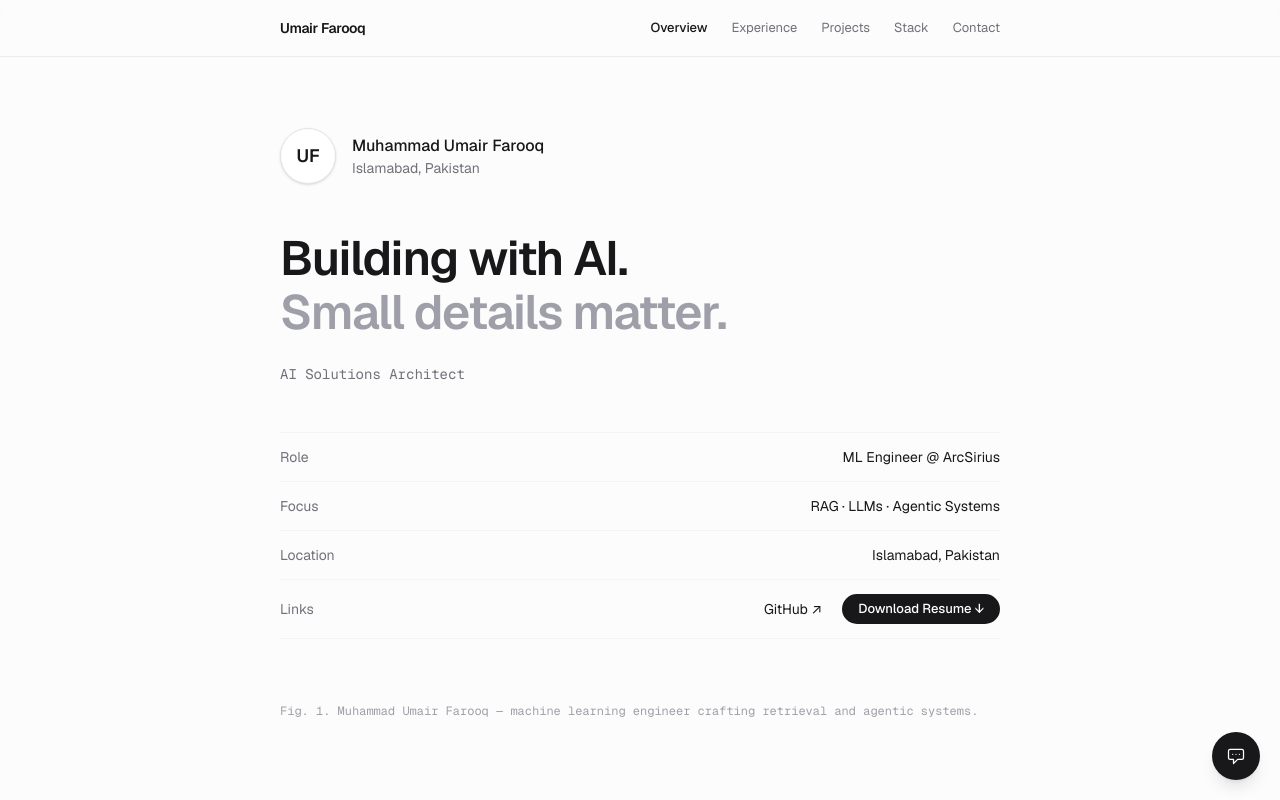
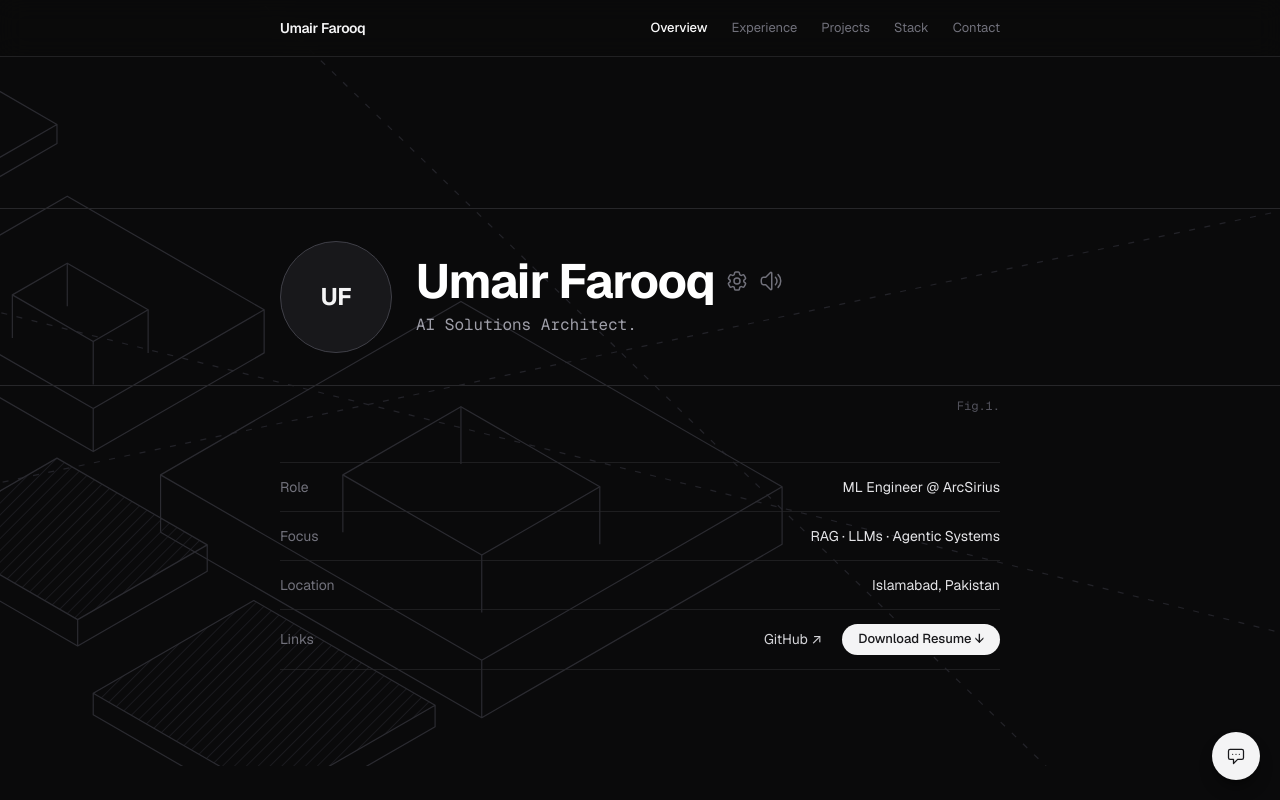
Before and after one commit to Umair-Farooque/Portfolio, a React (Vite) app: page / in a window 1280 px wide. Shown: the top 800 px of the page. Built offline with nearby package versions, Linux system fonts and the light colour scheme; the HTML template or start-up script is replaced by a standard one.

Commit message:
feat: dark mode + isometric wireframe hero matching chanhdai.com reference - near-black zinc theme site-wide, hero with iso wireframe blocks/hatched slabs/dashed guides, name band with avatar and Fig.1 caption, dark restyle of navbar/sections/contact/chatbot

```diff
--- a/src/App.tsx
+++ b/src/App.tsx
@@ -17,7 +17,7 @@ function App() {
                 <Skills />
                 <CV />
             </main>
-            <footer className="border-t border-zinc-200">
+            <footer className="border-t border-zinc-800">
                 <div className="mx-auto flex max-w-3xl flex-col items-center justify-between gap-2 px-6 py-8 sm:flex-row">
                     <p className="font-mono text-xs text-zinc-400">© 2026 Muhammad Umair Farooq</p>
                     <p className="font-mono text-xs text-zinc-400">
--- a/src/components/ChatBot.tsx
+++ b/src/components/ChatBot.tsx
@@ -59,14 +59,14 @@ const ChatBot = () => {
     return (
         <div className="fixed bottom-5 right-5 z-50 flex flex-col items-end">
             {isOpen && (
-                <div className="mb-3 flex w-[22rem] max-w-[calc(100vw-2.5rem)] flex-col overflow-hidden rounded-2xl border border-zinc-200 bg-white shadow-2xl">
+                <div className="mb-3 flex w-[22rem] max-w-[calc(100vw-2.5rem)] flex-col overflow-hidden rounded-2xl border border-zinc-800 bg-[#111113] shadow-2xl shadow-black/50">
                     {/* Header */}
-                    <div className="flex items-center justify-between border-b border-zinc-100 p-3">
-                        <h3 className="text-sm font-medium">Ask about Umair</h3>
+                    <div className="flex items-center justify-between border-b border-zinc-800 p-3">
+                        <h3 className="text-sm font-medium text-zinc-100">Ask about Umair</h3>
                         <button
                             onClick={() => setIsOpen(false)}
                             aria-label="Close chat"
-                            className="flex h-7 w-7 items-center justify-center rounded-full text-zinc-400 transition-colors hover:bg-zinc-100 hover:text-zinc-700"
+                            className="flex h-7 w-7 items-center justify-center rounded-full text-zinc-500 transition-colors hover:bg-zinc-800 hover:text-zinc-300"
                         >
                             <svg className="h-4 w-4" fill="none" stroke="currentColor" strokeWidth="1.5" viewBox="0 0 24 24">
                                 <path strokeLinecap="round" d="M6 18L18 6M6 6l12 12" />
@@ -75,14 +75,14 @@ const ChatBot = () => {
                     </div>
 
                     {/* Messages */}
-                    <div className="h-80 space-y-3 overflow-y-auto bg-[#fcfcfc] p-4">
+                    <div className="h-80 space-y-3 overflow-y-auto bg-[#0d0d0f] p-4">
                         {messages.map((msg, i) => (
                             <div key={i} className={`flex ${msg.role === 'user' ? 'justify-end' : 'justify-start'}`}>
                                 <div
                                     className={`max-w-[85%] px-3.5 py-2 text-sm leading-relaxed ${
                                         msg.role === 'user'
-                                            ? 'rounded-2xl rounded-br-md bg-zinc-900 text-white'
-                                            : 'rounded-2xl rounded-bl-md border border-zinc-200 bg-white text-zinc-800'
+                                            ? 'rounded-2xl rounded-br-md bg-zinc-100 text-zinc-900'
+                                            : 'rounded-2xl rounded-bl-md border border-zinc-800 bg-zinc-900 text-zinc-300'
                                     }`}
                                 >
                                     {msg.content}
@@ -91,10 +91,10 @@ const ChatBot = () => {
                         ))}
                         {isLoading && (
                             <div className="flex justify-start">
-                                <div className="flex gap-1 rounded-2xl rounded-bl-md border border-zinc-200 bg-white px-3.5 py-2.5">
-                                    <span className="h-1.5 w-1.5 animate-bounce rounded-full bg-zinc-400" />
-                                    <span className="h-1.5 w-1.5 animate-bounce rounded-full bg-zinc-400 [animation-delay:100ms]" />
-                                    <span className="h-1.5 w-1.5 animate-bounce rounded-full bg-zinc-400 [animation-delay:200ms]" />
+                                <div className="flex gap-1 rounded-2xl rounded-bl-md border border-zinc-800 bg-zinc-900 px-3.5 py-2.5">
+                                    <span className="h-1.5 w-1.5 animate-bounce rounded-full bg-zinc-600" />
+                                    <span className="h-1.5 w-1.5 animate-bounce rounded-full bg-zinc-600 [animation-delay:100ms]" />
+                                    <span className="h-1.5 w-1.5 animate-bounce rounded-full bg-zinc-600 [animation-delay:200ms]" />
                                 </div>
                             </div>
                         )}
@@ -102,19 +102,19 @@ const ChatBot = () => {
                     </div>
 
                     {/* Input */}
-                    <form onSubmit={handleSubmit} className="flex gap-2 border-t border-zinc-100 p-3">
+                    <form onSubmit={handleSubmit} className="flex gap-2 border-t border-zinc-800 p-3">
                         <input
                             type="text"
                             value={input}
                             onChange={(e) => setInput(e.target.value)}
                             placeholder="Ask about my skills..."
-                            className="flex-1 rounded-full border border-zinc-200 px-3.5 py-2 text-sm text-zinc-900 placeholder:text-zinc-400 focus:border-zinc-400 focus:outline-none"
+                            className="flex-1 rounded-full border border-zinc-800 bg-zinc-900/60 px-3.5 py-2 text-sm text-zinc-100 placeholder:text-zinc-600 focus:border-zinc-600 focus:outline-none"
                         />
                         <button
                             type="submit"
                             disabled={isLoading}
                             aria-label="Send message"
-                            className="flex h-9 w-9 shrink-0 items-center justify-center rounded-full bg-zinc-900 text-white transition-all hover:bg-zinc-700 disabled:opacity-40"
+                            className="flex h-9 w-9 shrink-0 items-center justify-center rounded-full bg-zinc-100 text-zinc-900 transition-all hover:bg-white disabled:opacity-40"
                         >
                             <svg className="h-4 w-4" fill="none" stroke="currentColor" strokeWidth="2" viewBox="0 0 24 24">
                                 <path strokeLinecap="round" strokeLinejoin="round" d="M12 19V5m0 0l-6 6m6-6l6 6" />
@@ -128,7 +128,7 @@ const ChatBot = () => {
             <button
                 onClick={() => setIsOpen(!isOpen)}
                 aria-label={isOpen ? 'Close chat' : 'Open chat'}
-                className="flex h-12 w-12 items-center justify-center rounded-full bg-zinc-900 text-white shadow-lg transition-transform hover:scale-105 active:scale-95"
+                className="flex h-12 w-12 items-center justify-center rounded-full bg-zinc-100 text-zinc-900 shadow-lg shadow-black/40 transition-transform hover:scale-105 active:scale-95"
             >
                 {isOpen ? (
                     <svg className="h-5 w-5" fill="none" stroke="currentColor" strokeWidth="2" viewBox="0 0 24 24">
--- a/src/components/Hero.tsx
+++ b/src/components/Hero.tsx
@@ -74,7 +74,98 @@ class TextScramble {
     }
 }
 
-const roles = ['Machine Learning Engineer', 'AI Solutions Architect', 'RAG & LLM Specialist'];
+const roles = ['Machine Learning Engineer.', 'AI Solutions Architect.', 'RAG & LLM Specialist.'];
+
+/* ---------- Isometric wireframe scene ---------- */
+
+type Pt = [number, number];
+
+const COS30 = Math.cos(Math.PI / 6);
+
+const project = (x: number, y: number, z: number): Pt => [(x - y) * COS30, (x + y) * 0.5 - z];
+
+const fmt = (p: Pt) => `${p[0].toFixed(1)},${p[1].toFixed(1)}`;
+const poly = (pts: Pt[]) => pts.map(fmt).join(' ');
+const seg = (pts: Pt[]) => pts.map(fmt).join(' L');
+
+interface BoxProps {
+    x: number;
+    y: number;
+    z: number;
+    w: number;
+    d: number;
+    h: number;
+    hatch?: boolean;
+    holeInset?: number;
+}
+
+const IsoBox = ({ x, y, z, w, d, h, hatch, holeInset }: BoxProps) => {
+    const t1 = project(x, y, z + h);
+    const t2 = project(x + w, y, z + h);
+    const t3 = project(x + w, y + d, z + h);
+    const t4 = project(x, y + d, z + h);
+    const b2 = project(x + w, y, z);
+    const b3 = project(x + w, y + d, z);
+    const b4 = project(x, y + d, z);
+
+    const outline = `M ${seg([t1, t2, b2, b3, b4, t4])} Z M ${seg([t2, t3])} M ${seg([t3, b3])} M ${seg([t4, t3])}`;
+
+    return (
+        <g stroke="#2b2b31" strokeWidth="1" fill="none" strokeLinejoin="round">
+            {hatch && <polygon points={poly([t1, t2, t3, t4])} fill="url(#isoHatch)" stroke="none" />}
+            <path d={outline} />
+            {holeInset != null && (
+                <>
+                    {(() => {
+                        const i1 = project(x + holeInset, y + holeInset, z + h);
+                        const i2 = project(x + w - holeInset, y + holeInset, z + h);
+                        const i3 = project(x + w - holeInset, y + d - holeInset, z + h);
+                        const i4 = project(x + holeInset, y + d - holeInset, z + h);
+                        const j1 = project(x + holeInset, y + holeInset, z);
+                        const j2 = project(x + w - holeInset, y + holeInset, z);
+                        const j3 = project(x + w - holeInset, y + d - holeInset, z);
+                        const j4 = project(x + holeInset, y + d - holeInset, z);
+                        return (
+                            <>
+                                <polygon points={poly([i1, i2, i3, i4])} />
+                                <path d={`M ${seg([i1, j1])} M ${seg([i2, j2])} M ${seg([i3, j3])} M ${seg([i4, j4])}`} />
+                            </>
+                        );
+                    })()}
+                </>
+            )}
+        </g>
+    );
+};
+
+const IsoScene = () => (
+    <svg
+        aria-hidden="true"
+        className="pointer-events-none absolute inset-0 h-full w-full"
+        viewBox="0 0 1200 640"
+        preserveAspectRatio="xMidYMid slice"
+    >
+        <defs>
+            <pattern id="isoHatch" width="7" height="7" patternUnits="userSpaceOnUse" patternTransform="rotate(45)">
+                <line x1="0" y1="0" x2="0" y2="7" stroke="#232329" strokeWidth="1" />
+            </pattern>
+        </defs>
+
+        {/* Dashed guide lines */}
+        <g stroke="#232329" strokeWidth="1" strokeDasharray="5 8">
+            <line x1="-60" y1="430" x2="1260" y2="150" />
+            <line x1="-60" y1="230" x2="1260" y2="560" />
+            <line x1="240" y1="-40" x2="980" y2="680" />
+        </g>
+
+        {/* Wireframe blocks */}
+        <IsoBox x={560} y={40} z={0} w={310} d={290} h={48} holeInset={88} />
+        <IsoBox x={270} y={130} z={0} w={190} d={165} h={36} holeInset={56} />
+        <IsoBox x={470} y={340} z={0} w={145} d={125} h={22} hatch />
+        <IsoBox x={680} y={360} z={0} w={175} d={155} h={18} hatch />
+        <IsoBox x={90} y={55} z={0} w={95} d={85} h={16} />
+    </svg>
+);
 
 const overviewRows = [
     { label: 'Role', value: 'ML Engineer @ ArcSirius' },
@@ -102,36 +193,72 @@ const Hero = () => {
     }, []);
 
     return (
-        <section id="hero" className="pt-32 pb-20">
-            <div className="mx-auto max-w-3xl px-6">
-                {/* Identity */}
-                <div className="flex items-center gap-4">
-                    <div className="flex h-14 w-14 select-none items-center justify-center rounded-full border border-zinc-200 bg-white text-lg font-semibold tracking-tight shadow-sm">
-                        UF
-                    </div>
-                    <div>
-                        <p className="font-medium">Muhammad Umair Farooq</p>
-                        <p className="text-sm text-zinc-500">Islamabad, Pakistan</p>
+        <section id="hero" className="relative overflow-hidden">
+            {/* Isometric wireframe backdrop */}
+            <IsoScene />
+
+            {/* Name band */}
+            <div className="relative z-10 mt-40 md:mt-52">
+                <div className="border-t border-zinc-800" />
+                <div className="mx-auto max-w-3xl px-6">
+                    <div className="flex items-center gap-5 py-7 md:gap-6 md:py-8">
+                        <div className="flex h-20 w-20 shrink-0 select-none items-center justify-center rounded-full border border-zinc-700 bg-zinc-900 text-xl font-bold tracking-tight text-zinc-100 md:h-28 md:w-28 md:text-2xl">
+                            UF
+                        </div>
+                        <div className="min-w-0">
+                            <h1 className="flex items-center gap-2.5 text-3xl font-bold tracking-tight text-white md:text-5xl">
+                                <span className="truncate">Umair Farooq</span>
+                                <svg
+                                    aria-hidden="true"
+                                    className="hidden h-5 w-5 shrink-0 text-zinc-500 sm:inline-block md:h-6 md:w-6"
+                                    fill="none"
+                                    stroke="currentColor"
+                                    strokeWidth="1.5"
+                                    viewBox="0 0 24 24"
+                                >
+                                    <path
+                                        strokeLinecap="round"
+                                        strokeLinejoin="round"
+                                        d="M9.594 3.94c.09-.542.56-.94 1.11-.94h2.593c.55 0 1.02.398 1.11.94l.213 1.281c.063.374.313.686.645.87.074.04.147.083.22.127.325.196.72.257 1.075.124l1.217-.456a1.125 1.125 0 011.37.49l1.296 2.247a1.125 1.125 0 01-.26 1.431l-1.003.827c-.293.241-.438.613-.43.992a7.723 7.723 0 010 .255c-.008.378.137.75.43.991l1.004.827c.424.35.534.955.26 1.43l-1.298 2.247a1.125 1.125 0 01-1.369.491l-1.217-.456c-.355-.133-.75-.072-1.076.124a6.47 6.47 0 01-.22.128c-.331.183-.581.495-.644.869l-.213 1.281c-.09.543-.56.94-1.11.94h-2.594c-.55 0-1.019-.398-1.11-.94l-.213-1.281c-.062-.374-.312-.686-.644-.87a6.52 6.52 0 01-.22-.127c-.325-.196-.72-.257-1.076-.124l-1.217.456a1.125 1.125 0 01-1.369-.49l-1.297-2.247a1.125 1.125 0 01.26-1.431l1.004-.827c.292-.24.437-.613.43-.991a6.932 6.932 0 010-.255c.007-.378-.138-.75-.43-.992l-1.004-.827a1.125 1.125 0 01-.26-1.43l1.297-2.247a1.125 1.125 0 011.37-.491l1.216.456c.356.133.751.072 1.076-.124.072-.044.146-.086.22-.128.332-.183.582-.495.644-.869l.214-1.28z"
+                                    />
+                                    <path strokeLinecap="round" strokeLinejoin="round" d="M15 12a3 3 0 11-6 0 3 3 0 016 0z" />
+                                </svg>
+                                <svg
+                                    aria-hidden="true"
+                                    className="hidden h-5 w-5 shrink-0 text-zinc-500 sm:inline-block md:h-6 md:w-6"
+                                    fill="none"
+                                    stroke="currentColor"
+                                    strokeWidth="1.5"
+                                    viewBox="0 0 24 24"
+                                >
+                                    <path
+                                        strokeLinecap="round"
+                                        strokeLinejoin="round"
+                                        d="M19.114 5.636a9 9 0 010 12.728M16.463 8.288a5.25 5.25 0 010 7.424M6.75 8.25l4.72-4.72a.75.75 0 011.28.53v15.88a.75.75 0 01-1.28.53l-4.72-4.72H4.51c-.88 0-1.704-.507-1.938-1.354A9.009 9.009 0 012.25 12c0-.83.112-1.633.322-2.396C2.806 8.756 3.63 8.25 4.51 8.25H6.75z"
+                                    />
+                                </svg>
+                            </h1>
+                            <p ref={roleRef} className="mt-2 min-h-5 font-mono text-sm text-zinc-400 md:text-base">
+                                Machine Learning Engineer.
+                            </p>
+                        </div>
                     </div>
                 </div>
+                <div className="border-t border-zinc-800" />
+            </div>
 
-                {/* Headline */}
-                <h1 className="mt-12 text-4xl font-semibold leading-[1.12] tracking-tight md:text-5xl">
-                    Building with AI.
-                    <br />
-                    <span className="text-zinc-400">Small details matter.</span>
-                </h1>
+            {/* Fig caption */}
+            <div className="relative z-10 mx-auto max-w-3xl px-6 pt-3 text-right font-mono text-xs text-zinc-600">
+                Fig.1.
+            </div>
 
-                <p ref={roleRef} className="mt-6 min-h-5 font-mono text-sm text-zinc-500">
-                    Machine Learning Engineer
-                </p>
-
-                {/* Overview */}
-                <dl className="mt-12 divide-y divide-zinc-100 border-y border-zinc-100">
+            {/* Overview */}
+            <div className="relative z-10 mx-auto max-w-3xl px-6 pb-24 pt-12">
+                <dl className="divide-y divide-zinc-800/70 border-y border-zinc-800/70">
                     {overviewRows.map((row) => (
                         <div key={row.label} className="flex items-center justify-between py-3.5 text-sm">
                             <dt className="text-zinc-500">{row.label}</dt>
-                            <dd>{row.value}</dd>
+                            <dd className="text-zinc-200">{row.value}</dd>
                         </div>
                     ))}
                     <div className="flex items-center justify-between gap-4 py-3.5 text-sm">
@@ -141,24 +268,20 @@ const Hero = () => {
                                 href="https://github.com/Umair-Farooque"
                                 target="_blank"
                                 rel="noopener noreferrer"
-                                className="transition-colors hover:text-zinc-500 underline-offset-4 hover:underline"
+                                className="text-zinc-300 underline-offset-4 transition-colors hover:text-zinc-500 hover:underline"
                             >
                                 GitHub ↗
                             </a>
                             <a
                                 href="/resume.pdf"
                                 download
-                                className="rounded-full bg-zinc-900 px-4 py-1.5 text-[13px] font-medium text-white transition-colors hover:bg-zinc-700"
+                                className="rounded-full bg-zinc-100 px-4 py-1.5 text-[13px] font-medium text-zinc-900 transition-colors hover:bg-white"
                             >
                                 Download Resume ↓
                             </a>
                         </dd>
                     </div>
                 </dl>
-
-                <p className="mt-16 font-mono text-xs text-zinc-400">
-                    Fig. 1. Muhammad Umair Farooq — machine learning engineer crafting retrieval and agentic systems.
-                </p>
             </div>
         </section>
     );
--- a/src/components/Navbar.tsx
+++ b/src/components/Navbar.tsx
@@ -35,7 +35,7 @@ const Navbar = () => {
     };
 
     return (
-        <header className="fixed inset-x-0 top-0 z-50 border-b border-zinc-200/70 bg-[#fcfcfc]/80 backdrop-blur-md">
+        <header className="fixed inset-x-0 top-0 z-50 border-b border-zinc-800/80 bg-[#0a0a0b]/80 backdrop-blur-md">
             <nav className="mx-auto flex h-14 max-w-3xl items-center justify-between px-6">
                 <button
                     onClick={() => scrollToSection('hero')}
@@ -51,8 +51,8 @@ const Navbar = () => {
                             onClick={() => scrollToSection(link.id)}
                             className={`text-[13px] transition-colors ${
                                 activeSection === link.id
-                                    ? 'font-medium text-zinc-900'
-                                    : 'text-zinc-500 hover:text-zinc-900'
+                                    ? 'font-medium text-zinc-50'
+                                    : 'text-zinc-500 hover:text-zinc-200'
                             }`}
                         >
                             {link.label}
@@ -64,7 +64,7 @@ const Navbar = () => {
                 <button
                     onClick={() => setMobileOpen(!mobileOpen)}
                     aria-label="Toggle menu"
-                    className="flex h-8 w-8 items-center justify-center rounded-md text-zinc-500 hover:text-zinc-900 md:hidden"
+                    className="flex h-8 w-8 items-center justify-center rounded-md text-zinc-500 hover:text-zinc-200 md:hidden"
                 >
                     <svg
                         className="h-5 w-5"
@@ -84,13 +84,13 @@ const Navbar = () => {
 
             {/* Mobile menu */}
             {mobileOpen && (
-                <div className="border-t border-zinc-200/70 bg-[#fcfcfc] px-6 py-2 md:hidden">
+                <div className="border-t border-zinc-800/80 bg-[#0a0a0b] px-6 py-2 md:hidden">
                     {links.map((link) => (
                         <button
                             key={link.id}
                             onClick={() => scrollToSection(link.id)}
                             className={`block w-full py-2.5 text-left text-sm ${
-                                activeSection === link.id ? 'font-medium text-zinc-900' : 'text-zinc-500'
+                                activeSection === link.id ? 'font-medium text-zinc-50' : 'text-zinc-500'
                             }`}
                         >
                             {link.label}
--- a/src/index.css
+++ b/src/index.css
@@ -11,21 +11,21 @@ html {
 
 body {
   margin: 0;
-  background-color: #fcfcfc;
-  color: #18181b;
+  background-color: #0a0a0b;
+  color: #f4f4f5;
   font-family: var(--font-sans);
   -webkit-font-smoothing: antialiased;
   -moz-osx-font-smoothing: grayscale;
 }
 
 ::selection {
-  background-color: #18181b;
-  color: #ffffff;
+  background-color: #f4f4f5;
+  color: #0a0a0b;
 }
 
 /* Scrambled characters during text animation */
 .dud {
-  color: #a1a1aa;
+  color: #52525b;
 }
 
 /* Thin, subtle scrollbar */
@@ -39,10 +39,10 @@ body {
 }
 
 ::-webkit-scrollbar-thumb {
-  background: #e4e4e7;
+  background: #27272a;
   border-radius: 999px;
 }
 
 ::-webkit-scrollbar-thumb:hover {
-  background: #d4d4d8;
+  background: #3f3f46;
 }
```
Also changed, not shown: src/components/CV.tsx (+8 -8 lines), src/components/Experience.tsx (+8 -8 lines), src/components/Projects.tsx (+7 -7 lines), src/components/Skills.tsx (+6 -6 lines).
